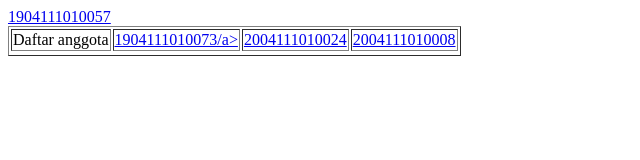
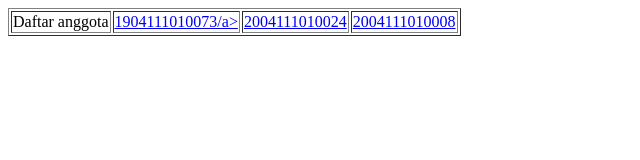
Before and after one commit to rezafahlevi08/TIK201-2022-5-Sistem-Ruang-Rawat-Inap, a plain HTML site: page index.html in a window 1280 px wide. Shown: the whole page, without its empty margins (0-640 px from the left). Drawn offline with Linux system fonts and the light colour scheme.

Commit message:
Revert "Merge pull request #4 from izaaulika21/1904111010057"
This reverts commit 70ebaea033ecc7898ed96fe758bf8a4de049802d.

```diff
--- a/index.html
+++ b/index.html
@@ -13,7 +13,6 @@
           <td><a href="1904111010073.html">1904111010073/a></td>
           <td><a href="2004111010024.html">2004111010024</a></td>
           <td><a href="2004111010008.html">2004111010008</a></td>
-          <tr><a href=1904111010057.html>1904111010057</a></td>
         </tr>
     </table>
 </body>
```
Also changed, not shown: 1904111010057.html (deleted, +0 -1 lines).
